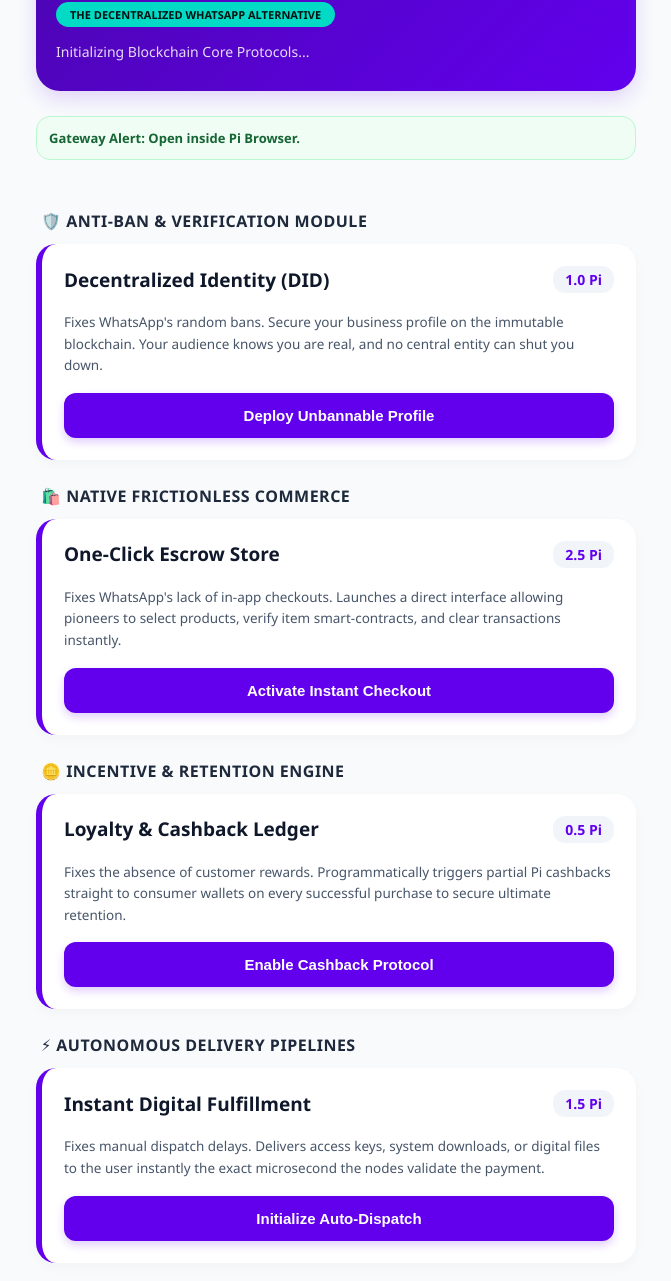
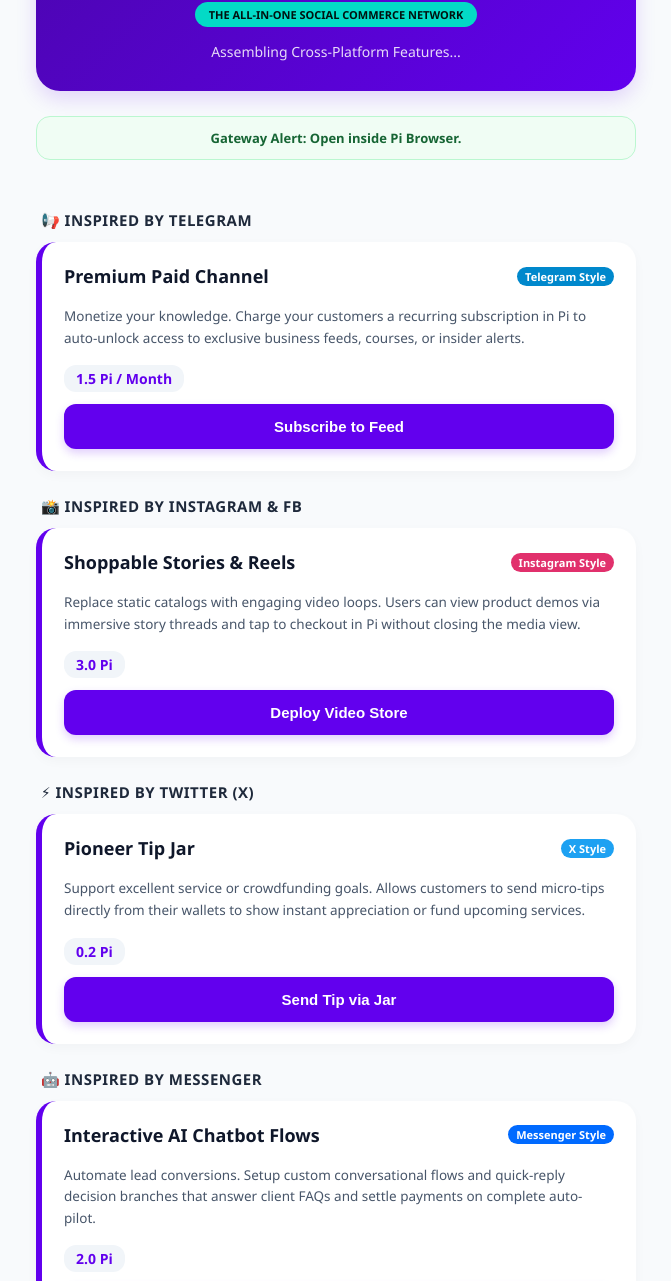
Before and after one commit to Rostomhadj/pi-app, a plain HTML site: page index.html in a window 1280 px wide. Shown: the part 94-1375 px from the top of the page, without its empty margins (304-975 px from the left). Drawn offline with Linux system fonts and the light colour scheme.

Commit message:
Update index.html

```diff
--- a/index.html
+++ b/index.html
@@ -3,27 +3,34 @@
 <head>
     <meta charset="UTF-8">
     <meta name="viewport" content="width=device-width, initial-scale=1.0">
-    <title>WhatsPi Business - Ultimate Ecosystem</title>
+    <title>WhatsPi Business - Mega Ecosystem</title>
     <script src="https://sdk.minepi.com/pi-sdk.js"></script>
     <style>
         body { font-family: 'Segoe UI', Tahoma, Geneva, Verdana, sans-serif; background-color: #f8fafc; margin: 0; padding: 20px; text-align: center; direction: ltr; }
-        .header { background: linear-gradient(135deg, #4c05b1, #6200ee); color: white; padding: 30px 20px; border-radius: 24px; margin-bottom: 25px; box-shadow: 0 8px 20px rgba(98, 0, 238, 0.15); }
+        .container { max-width: 600px; margin: 0 auto; text-align: left; }
+
+        .header { background: linear-gradient(135deg, #4c05b1, #6200ee); color: white; padding: 30px 20px; border-radius: 24px; margin-bottom: 25px; box-shadow: 0 8px 20px rgba(98, 0, 238, 0.15); text-align: center; }
         .header h2 { margin: 0; font-size: 28px; font-weight: 800; letter-spacing: 0.5px; }
         .badge-premium { background: #03dac6; color: #011210; padding: 5px 14px; border-radius: 20px; font-size: 11px; font-weight: bold; display: inline-block; margin-top: 8px; text-transform: uppercase; }
 
-        .container { max-width: 600px; margin: 0 auto; text-align: left; }
-        .section-title { color: #1e293b; font-size: 16px; margin: 25px 5px 12px; font-weight: 700; text-transform: uppercase; letter-spacing: 0.5px; display: flex; align-items: center; gap: 8px; }
+        .section-title { color: #1e293b; font-size: 15px; margin: 25px 5px 12px; font-weight: 700; text-transform: uppercase; letter-spacing: 0.5px; display: flex; align-items: center; gap: 8px; }
 
-        .product-card { background: white; border-radius: 20px; padding: 22px; margin-bottom: 18px; box-shadow: 0 4px 12px rgba(0,0,0,0.03); border-left: 6px solid #6200ee; position: relative; transition: transform 0.2s; }
+        .product-card { background: white; border-radius: 20px; padding: 22px; margin-bottom: 18px; box-shadow: 0 4px 12px rgba(0,0,0,0.03); border-left: 6px solid #6200ee; transition: transform 0.2s; }
         .product-card:hover { transform: translateY(-2px); }
-        .product-card h3 { margin-top: 0; color: #0f172a; font-size: 19px; display: flex; align-items: center; justify-content: space-between; }
+        .product-card h3 { margin-top: 0; color: #0f172a; font-size: 18px; display: flex; align-items: center; justify-content: space-between; }
         .product-card p { color: #475569; font-size: 13.5px; line-height: 1.6; margin: 10px 0 16px; }
+
+        .platform-badge { font-size: 11px; background: #e11d48; color: white; padding: 2px 8px; border-radius: 10px; font-weight: bold; }
+        .telegram { background: #0088cc; }
+        .instagram { background: #e1306c; }
+        .twitter { background: #1da1f2; }
+        .messenger { background: #006aff; }
 
         .price-tag { background: #f1f5f9; color: #6200ee; font-weight: 800; font-size: 14px; padding: 4px 12px; border-radius: 12px; }
         .pay-btn { background: #6200ee; color: white; border: none; padding: 14px 20px; border-radius: 12px; cursor: pointer; font-weight: bold; width: 100%; font-size: 15px; box-shadow: 0 4px 10px rgba(98, 0, 238, 0.2); transition: background 0.2s; }
         .pay-btn:hover { background: #4b00b4; }
 
-        #status-bar { background: #f0fdf4; color: #166534; padding: 12px; border-radius: 14px; font-size: 13px; margin-bottom: 25px; font-weight: 600; border: 1px solid #bbf7d0; display: inline-block; width: 100%; box-sizing: border-box; }
+        #status-bar { background: #f0fdf4; color: #166534; padding: 12px; border-radius: 14px; font-size: 13px; margin-bottom: 25px; font-weight: 600; border: 1px solid #bbf7d0; display: inline-block; width: 100%; box-sizing: border-box; text-align: center; }
     </style>
 </head>
 <body>
@@ -31,38 +38,42 @@
     <div class="container">
         <div class="header">
             <h2>WhatsPi Business</h2>
-            <div class="badge-premium">The Decentralized WhatsApp Alternative</div>
-            <p id="welcome-msg" style="margin:15px 0 0; font-size: 14px; opacity: 0.85;">Initializing Blockchain Core Protocols...</p>
+            <div class="badge-premium">The All-In-One Social Commerce Network</div>
+            <p id="welcome-msg" style="margin:15px 0 0; font-size: 14px; opacity: 0.85;">Assembling Cross-Platform Features...</p>
         </div>
 
-        <div id="status-bar">Connecting to Secure Pi Node...</div>
+        <div id="status-bar">Securing Cross-Platform Hub...</div>
 
-        <div class="section-title">🛡️ Anti-Ban & Verification Module</div>
+        <div class="section-title">📢 Inspired by Telegram</div>
         <div class="product-card">
-            <h3>Decentralized Identity (DID) <span class="price-tag">1.0 Pi</span></h3>
-            <p>Fixes WhatsApp's random bans. Secure your business profile on the immutable blockchain. Your audience knows you are real, and no central entity can shut you down.</p>
-            <button class="pay-btn" onclick="startPayment(1.0, 'Decentralized Identity')">Deploy Unbannable Profile</button>
+            <h3>Premium Paid Channel <span class="platform-badge telegram">Telegram Style</span></h3>
+            <p>Monetize your knowledge. Charge your customers a recurring subscription in Pi to auto-unlock access to exclusive business feeds, courses, or insider alerts.</p>
+            <span class="price-tag" style="display:inline-block; margin-bottom:12px;">1.5 Pi / Month</span>
+            <button class="pay-btn" onclick="startPayment(1.5, 'Premium Paid Channel')">Subscribe to Feed</button>
         </div>
 
-        <div class="section-title">🛍️ Native Frictionless Commerce</div>
+        <div class="section-title">📸 Inspired by Instagram & FB</div>
         <div class="product-card">
-            <h3>One-Click Escrow Store <span class="price-tag">2.5 Pi</span></h3>
-            <p>Fixes WhatsApp's lack of in-app checkouts. Launches a direct interface allowing pioneers to select products, verify item smart-contracts, and clear transactions instantly.</p>
-            <button class="pay-btn" onclick="startPayment(2.5, 'One-Click Escrow Store')">Activate Instant Checkout</button>
+            <h3>Shoppable Stories & Reels <span class="platform-badge instagram">Instagram Style</span></h3>
+            <p>Replace static catalogs with engaging video loops. Users can view product demos via immersive story threads and tap to checkout in Pi without closing the media view.</p>
+            <span class="price-tag" style="display:inline-block; margin-bottom:12px;">3.0 Pi</span>
+            <button class="pay-btn" onclick="startPayment(3.0, 'Shoppable Stories Module')">Deploy Video Store</button>
         </div>
 
-        <div class="section-title">🪙 Incentive & Retention Engine</div>
+        <div class="section-title">⚡ Inspired by Twitter (X)</div>
         <div class="product-card">
-            <h3>Loyalty & Cashback Ledger <span class="price-tag">0.5 Pi</span></h3>
-            <p>Fixes the absence of customer rewards. Programmatically triggers partial Pi cashbacks straight to consumer wallets on every successful purchase to secure ultimate retention.</p>
-            <button class="pay-btn" onclick="startPayment(0.5, 'Loyalty & Cashback Ledger')">Enable Cashback Protocol</button>
+            <h3>Pioneer Tip Jar <span class="platform-badge twitter">X Style</span></h3>
+            <p>Support excellent service or crowdfunding goals. Allows customers to send micro-tips directly from their wallets to show instant appreciation or fund upcoming services.</p>
+            <span class="price-tag" style="display:inline-block; margin-bottom:12px;">0.2 Pi</span>
+            <button class="pay-btn" onclick="startPayment(0.2, 'Pioneer Micro-Tip')">Send Tip via Jar</button>
         </div>
 
-        <div class="section-title">⚡ Autonomous Delivery Pipelines</div>
+        <div class="section-title">🤖 Inspired by Messenger</div>
         <div class="product-card">
-            <h3>Instant Digital Fulfillment <span class="price-tag">1.5 Pi</span></h3>
-            <p>Fixes manual dispatch delays. Delivers access keys, system downloads, or digital files to the user instantly the exact microsecond the nodes validate the payment.</p>
-            <button class="pay-btn" onclick="startPayment(1.5, 'Instant Digital Fulfillment')">Initialize Auto-Dispatch</button>
+            <h3>Interactive AI Chatbot Flows <span class="platform-badge messenger">Messenger Style</span></h3>
+            <p>Automate lead conversions. Setup custom conversational flows and quick-reply decision branches that answer client FAQs and settle payments on complete auto-pilot.</p>
+            <span class="price-tag" style="display:inline-block; margin-bottom:12px;">2.0 Pi</span>
+            <button class="pay-btn" onclick="startPayment(2.0, 'Interactive AI Chatbot')">Activate AI Assistant</button>
         </div>
     </div>
 
@@ -75,9 +86,9 @@
                         console.log("Auditing payment records:", onIncompletePaymentFound);
                     }).then(function(auth) {
                         document.getElementById('welcome-msg').innerText = "Operator Node: " + auth.user.username;
-                        document.getElementById('status-bar').innerText = "System Status: Blockchain Authenticated & Secure ✅";
+                        document.getElementById('status-bar').innerText = "Ecosystem Status: Full Suite Online ✅";
                     }).catch(function(err) {
-                        document.getElementById('status-bar').innerText = "Sandbox Test Environment Verified 👍";
+                        document.getElementById('status-bar').innerText = "Sandbox Environment Active 👍";
                     });
                 } catch (e) {
                     document.getElementById('status-bar').innerText = "SDK Initialization Notice.";
@@ -91,11 +102,11 @@
             if (window.Pi) {
                 Pi.createPayment({
                     amount: piAmount,
-                    memo: "WhatsPi Service Activation: " + serviceName,
+                    memo: "WhatsPi Feature Launch: " + serviceName,
                     metadata: { service: serviceName }
                 }, {
                     onReadyForServerApproval: function(paymentId) { console.log("Awaiting blockchain verification:", paymentId); },
-                    onReadyForServerCompletion: function(paymentId, txid) { alert("Deployment Confirmed! Your ecosystem feature is now alive on the network."); },
+                    onReadyForServerCompletion: function(paymentId, txid) { alert("Feature unlocked successfully! Your application has inherited this social platform advantage."); },
                     onCancel: function(paymentId) { console.log("Transaction halted by user."); },
                     onError: function(error, paymentId) { alert("Ecosystem nodes busy. Try again."); }
                 });
```
